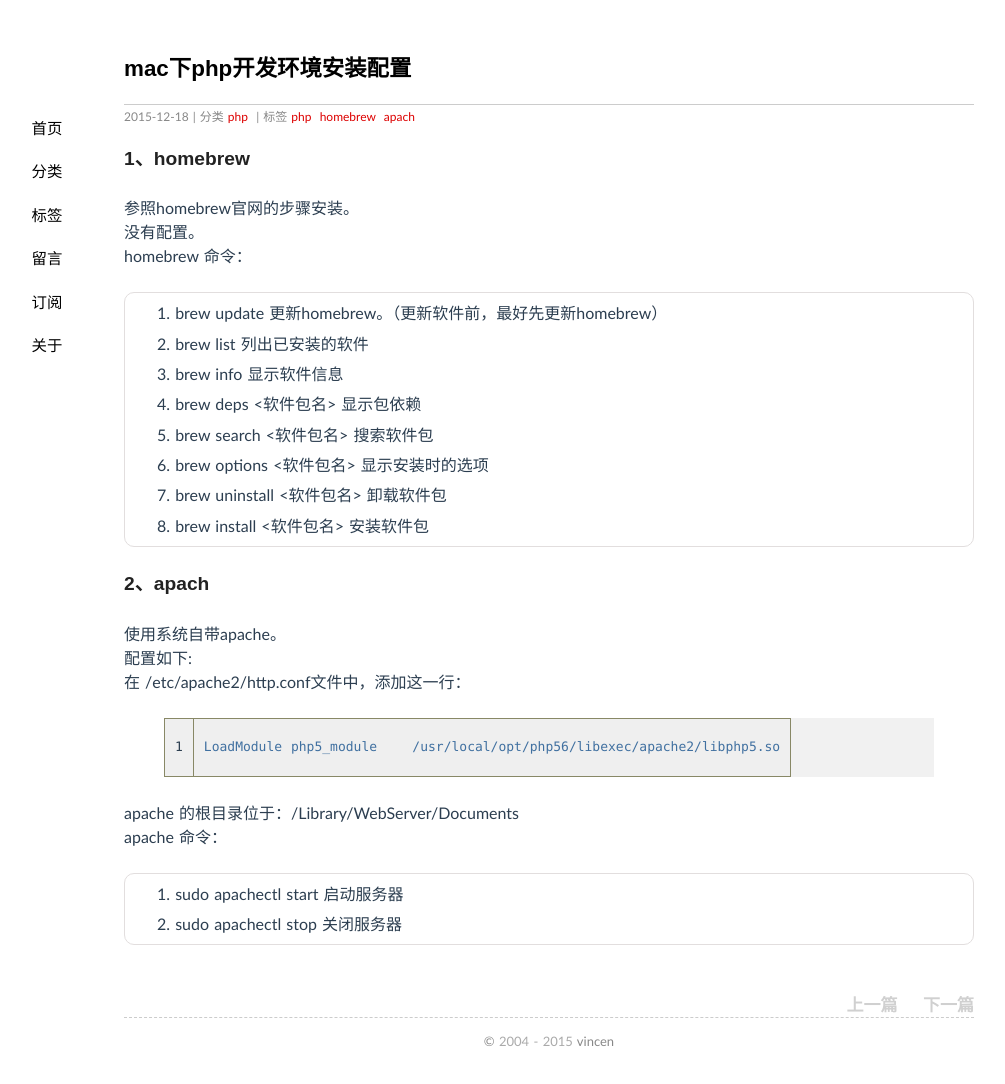
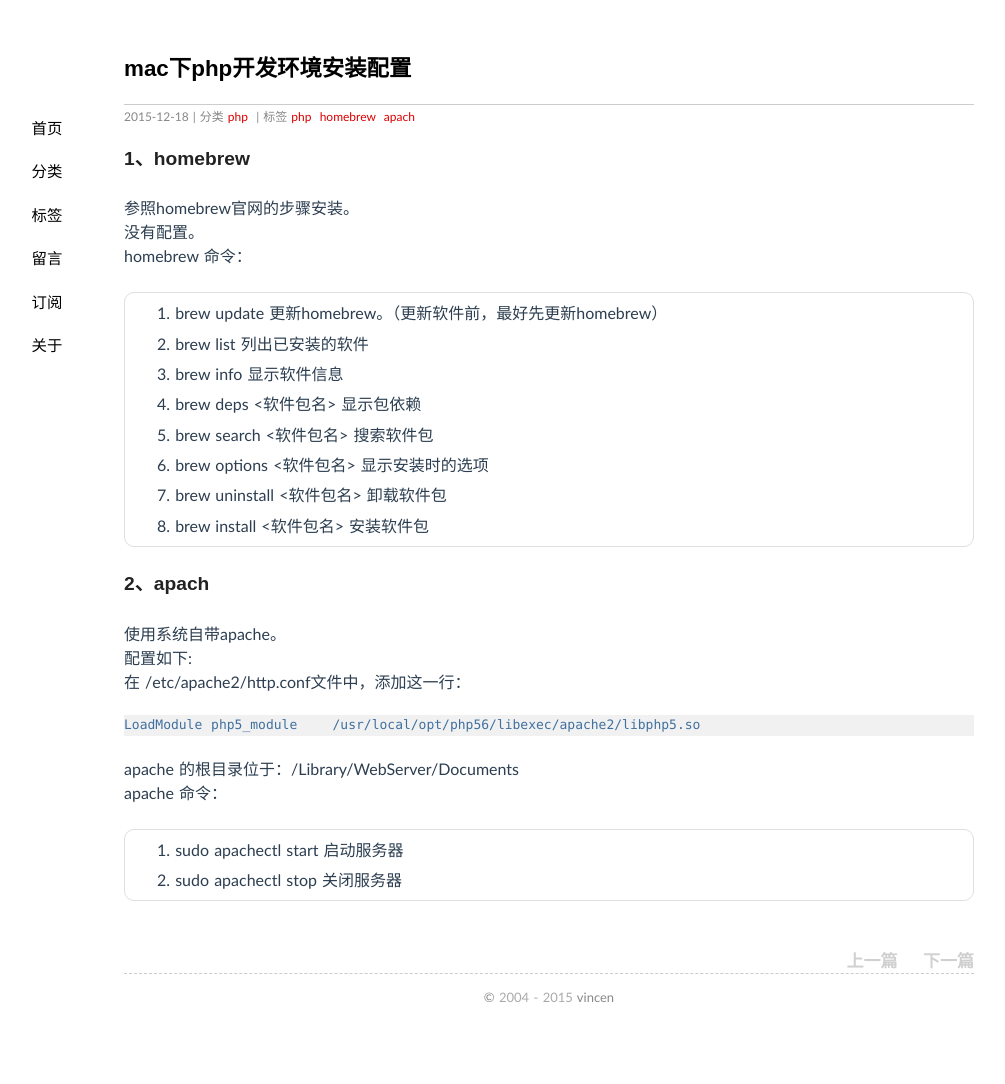
Before and after one commit to vincen/vincen.github.io, a Jekyll site: the page built from _posts/2015-12-18-mac下php开发环境安装配置.md, in a window 1280 px wide. Shown: the whole page, without its empty margins (91-1096 px from the left). Built offline with Jekyll 4.4.1, drawn with Linux system fonts in a browser that asks for light colours; Markdown is read by kramdown in place of the engine named in the settings; after the commit the page ends 1040 px from its top, so only the background shows below that.

Commit message:
file upload

````diff
--- a/_posts/2015-12-18-mac下php开发环境安装配置.md
+++ b/_posts/2015-12-18-mac下php开发环境安装配置.md
@@ -22,9 +22,9 @@ homebrew 命令：
 使用系统自带apache。
 配置如下:
 在 /etc/apache2/http.conf文件中，添加这一行：
-{% highlight ini linenos  %}
+```ini
 LoadModule php5_module    /usr/local/opt/php56/libexec/apache2/libphp5.so
-{% endhighlight %}
+```
 
 apache 的根目录位于：/Library/WebServer/Documents
 apache 命令：
````
